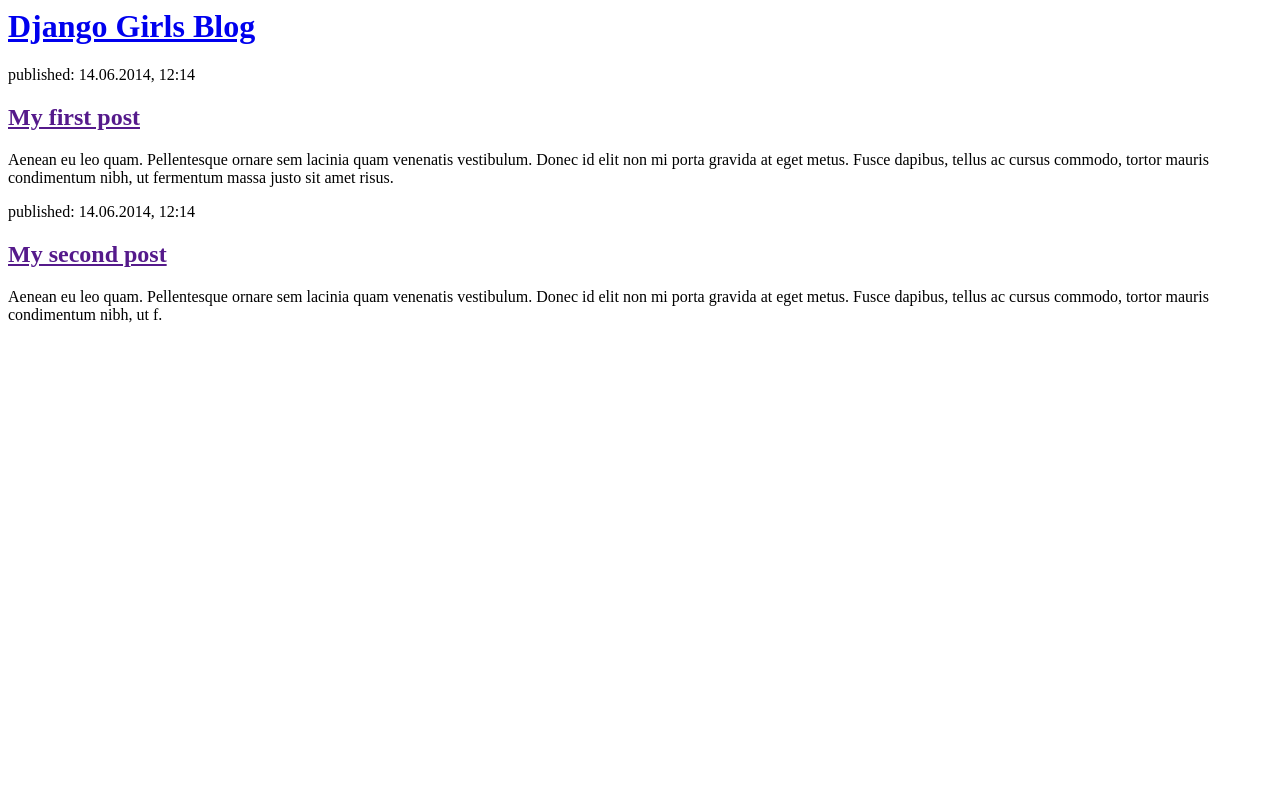
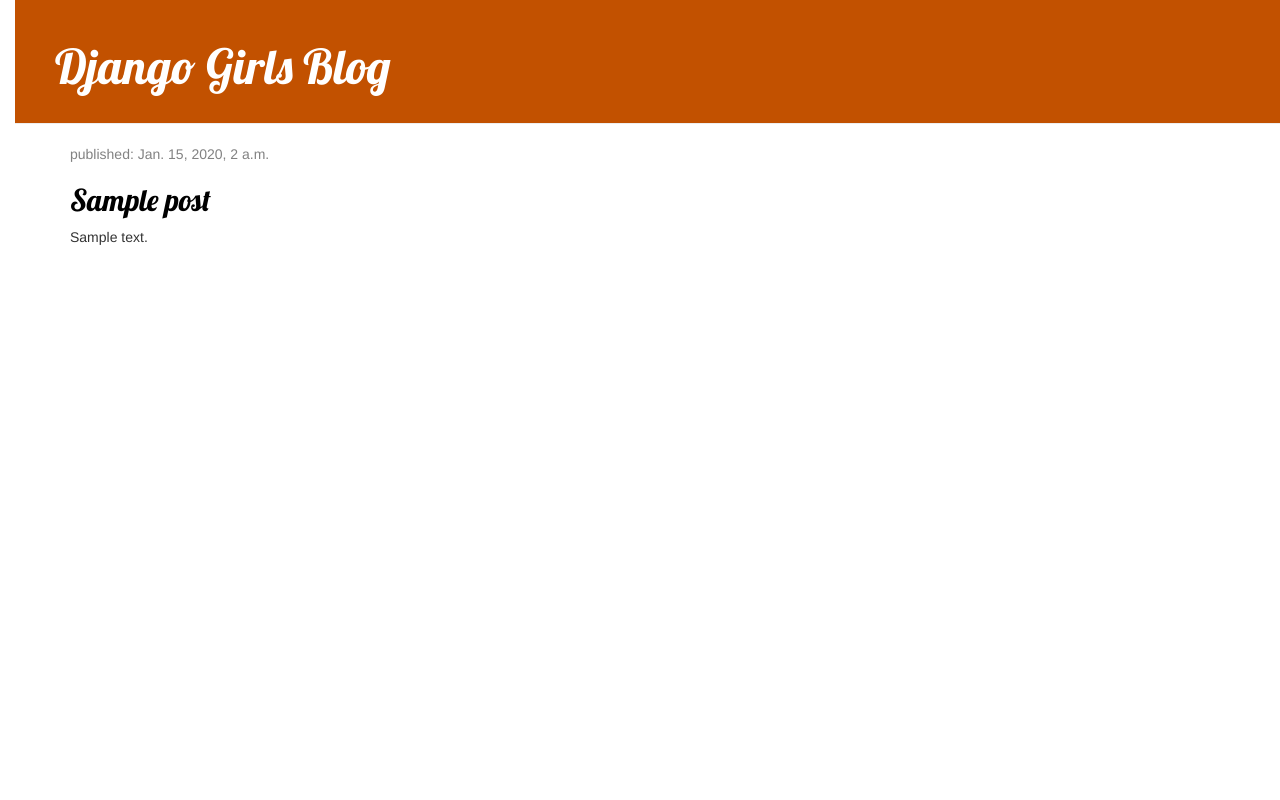
Before and after one commit to dcmasters/my-first-blog, a Django app: page / in a window 1280 px wide. Run offline with Django 3.2, Linux system fonts and the light colour scheme; tables that the repository leaves empty hold one stand-in row (values such as "Sample post"); some libraries are stand-ins or nearby versions.

Commit message:
Added some styling

```diff
--- /dev/null
+++ b/blog/static/css/blog.css
@@ -0,0 +1,55 @@
+h1 a, h2 a {
+    color: #FF8833;
+    font-family: 'Lobster';
+}
+
+body {
+    padding-left: 15px;
+}
+
+.page-header {
+    background-color: #C25100;
+    margin-top: 0;
+    padding: 20px 20px 20px 40px;
+}
+
+.page-header h1, .page-header h1 a, .page-header h1 a:visited, .page-header h1 a:active {
+    color: #ffffff;
+    font-size: 36pt;
+    text-decoration: none;
+}
+
+.content {
+    margin-left: 40px;
+}
+
+h1, h2, h3, h4 {
+    font-family: 'Lobster', cursive;
+}
+
+.date {
+    color: #828282;
+}
+
+.save {
+    float: right;
+}
+
+.post-form textarea, .post-form input {
+    width: 100%;
+}
+
+.top-menu, .top-menu:hover, .top-menu:visited {
+    color: #ffffff;
+    float: right;
+    font-size: 26pt;
+    margin-right: 20px;
+}
+
+.post {
+    margin-bottom: 70px;
+}
+
+.post h2 a, .post h2 a:visited {
+    color: #000000;
+}
--- a/blog/templates/blog/post_list.html
+++ b/blog/templates/blog/post_list.html
@@ -1,22 +1,32 @@
+{% load static %}
 <html>
     <head>
         <title>Django Girls blog</title>
+	<link rel="stylesheet" href="//maxcdn.bootstrapcdn.com/bootstrap/3.2.0/css/bootstrap.min.css">
+	<link rel="stylesheet" href="//maxcdn.bootstrapcdn.com/bootstrap/3.2.0/css/bootstrap-theme.min.css">
+	<link rel="stylesheet" href="{% static 'css/blog.css' %}">
+	<link href="//fonts.googleapis.com/css?family=Lobster&subset=latin,latin-ext" rel="stylesheet" type="text/css">
     </head>
     <body>
-        <div>
+        <div class="page-header">
             <h1><a href="/">Django Girls Blog</a></h1>
         </div>
 
-        <div>
-            <p>published: 14.06.2014, 12:14</p>
-            <h2><a href="">My first post</a></h2>
-            <p>Aenean eu leo quam. Pellentesque ornare sem lacinia quam venenatis vestibulum. Donec id elit non mi porta gravida at eget metus. Fusce dapibus, tellus ac cursus commodo, tortor mauris condimentum nibh, ut fermentum massa justo sit amet risus.</p>
+<div class="content container">
+    <div class="row">
+        <div class="col-md-8">
+            {% for post in posts %}
+                <div class="post">
+                    <div class="date">
+                        <p>published: {{ post.published_date }}</p>
+                    </div>
+                    <h2><a href="">{{ post.title }}</a></h2>
+                    <p>{{ post.text|linebreaksbr }}</p>
+                </div>
+            {% endfor %}
         </div>
+    </div>
+</div>
 
-        <div>
-            <p>published: 14.06.2014, 12:14</p>
-            <h2><a href="">My second post</a></h2>
-            <p>Aenean eu leo quam. Pellentesque ornare sem lacinia quam venenatis vestibulum. Donec id elit non mi porta gravida at eget metus. Fusce dapibus, tellus ac cursus commodo, tortor mauris condimentum nibh, ut f.</p>
-        </div>
     </body>
 </html>
--- a/blog/views.py
+++ b/blog/views.py
@@ -1,6 +1,9 @@
 from django.shortcuts import render
+from django.utils import timezone
+from .models import Post
 
 # Create your views here.
 
 def post_list(request):
-    return render(request, 'blog/post_list.html', {})
+    posts = Post.objects.filter(published_date__lte=timezone.now()).order_by('published_date')
+    return render(request, 'blog/post_list.html', {'posts': posts})
```
